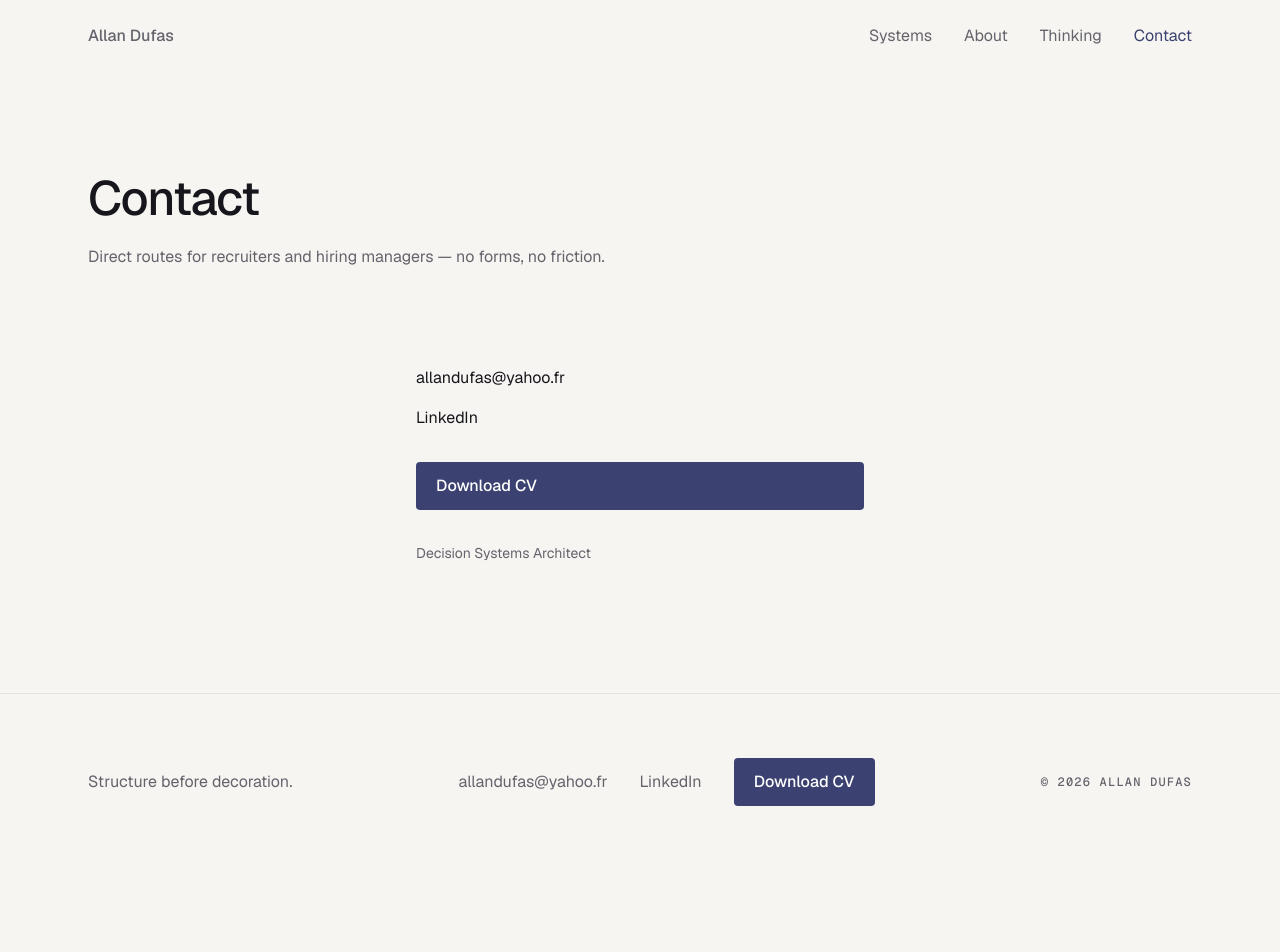
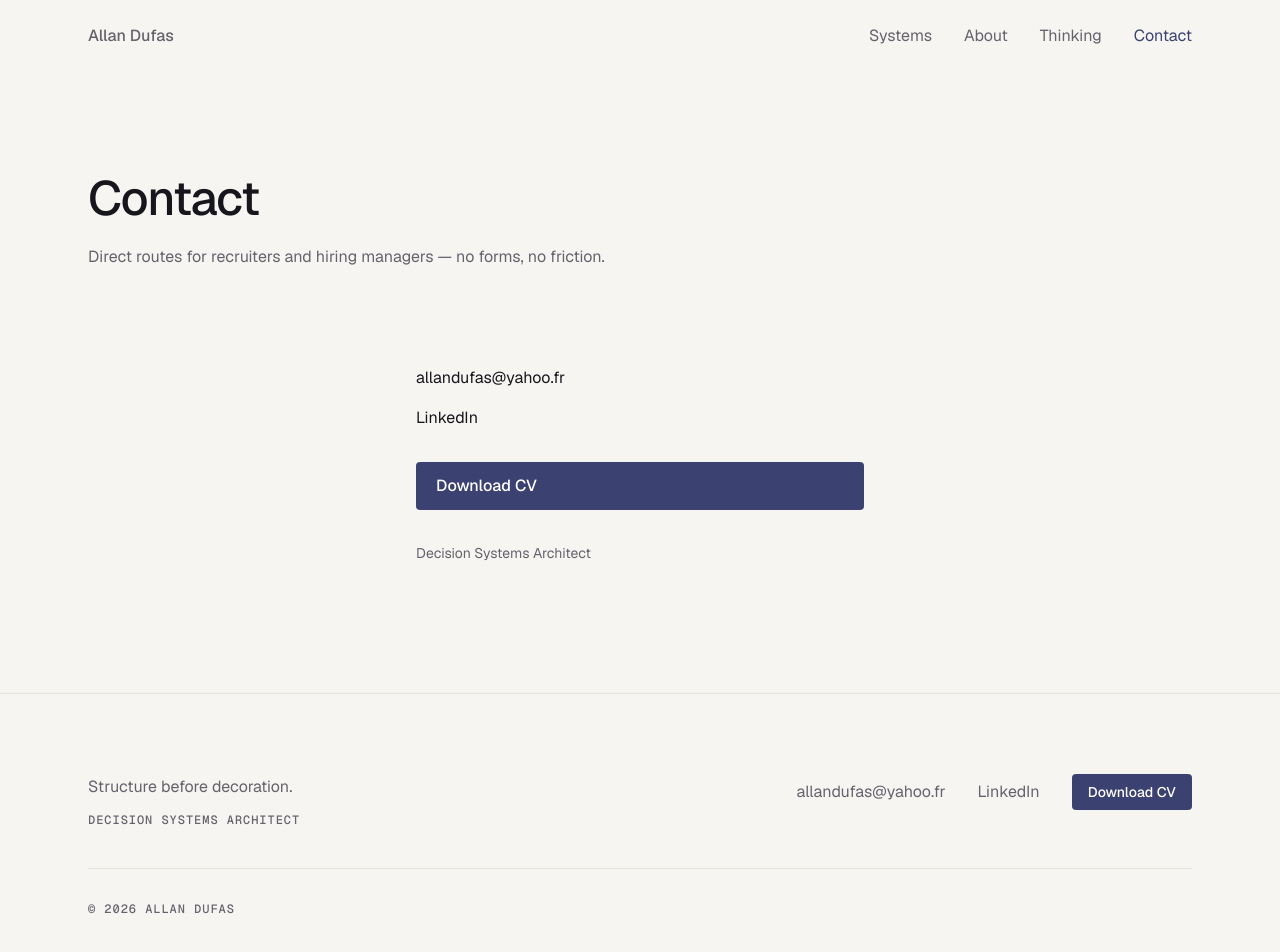
Before and after one commit to Shtrickyy/Allan_dufas_portfolio, a Next.js app: page /contact in a window 1280 px wide. Shown: the top 952 px of the page. Before the commit the page ends 870 px from the top, so only its background shows below. Built offline with nearby package versions, Linux system fonts and the light colour scheme; no server answers.

Commit message:
Launch polish

```diff
--- a/app/about/page.tsx
+++ b/app/about/page.tsx
@@ -13,7 +13,7 @@ export const metadata: Metadata = {
 
 export default function AboutPage() {
   return (
-    <PageContainer className="pb-16 md:pb-24 lg:pb-32">
+    <PageContainer className="pb-20 md:pb-28 lg:pb-32">
       <ScaffoldHeading
         title={aboutCopy.title}
         description={aboutCopy.description}
--- a/app/contact/page.tsx
+++ b/app/contact/page.tsx
@@ -20,7 +20,7 @@ export const metadata: Metadata = {
 
 export default function ContactPage() {
   return (
-    <PageContainer className="pb-16 md:pb-24 lg:pb-32">
+    <PageContainer className="pb-20 md:pb-28 lg:pb-32">
       <ScaffoldHeading
         title={contactCopy.title}
         description={contactCopy.description}
--- a/app/layout.tsx
+++ b/app/layout.tsx
@@ -4,14 +4,11 @@ import { GeistSans } from "geist/font/sans";
 
 import { Footer } from "@/components/layout/Footer";
 import { Navbar } from "@/components/layout/Navbar";
+import { rootMetadata } from "@/lib/site-metadata";
 
 import "./globals.css";
 
-export const metadata: Metadata = {
-  title: "Allan Dufas",
-  description:
-    "Turning fragmented expertise into coherent decision systems — across products, workflows, training and customer operations.",
-};
+export const metadata: Metadata = rootMetadata;
 
 export default function RootLayout({
   children,
--- a/app/page.tsx
+++ b/app/page.tsx
@@ -8,6 +8,7 @@ import { PatternSection } from "@/components/sections/PatternSection";
 import { SystemPreviewSection } from "@/components/sections/SystemPreviewSection";
 import { ThinkingPreview } from "@/components/sections/ThinkingPreview";
 import { homeCopy } from "@/constants/home";
+import { site } from "@/constants/site";
 import {
   getAllExperiments,
   getAllSystems,
@@ -20,8 +21,7 @@ import { toThinkingSummary } from "@/types/thinking";
 
 export const metadata: Metadata = {
   title: "Allan Dufas — I solve the same problem, every time.",
-  description:
-    "Turning fragmented expertise into coherent decision systems — across products, workflows, training and customer operations.",
+  description: site.description,
 };
 
 export default function Home() {
--- a/app/systems/page.tsx
+++ b/app/systems/page.tsx
@@ -18,7 +18,7 @@ export default function SystemsPage() {
   const experiments = getAllExperiments().map(toExperimentSummary);
 
   return (
-    <PageContainer className="pb-16 md:pb-24 lg:pb-32">
+    <PageContainer className="pb-20 md:pb-28 lg:pb-32">
       <ScaffoldHeading
         title={systemsPageCopy.title}
         description={systemsPageCopy.description}
--- a/components/contact/CvDownloadAction.tsx
+++ b/components/contact/CvDownloadAction.tsx
@@ -1,14 +1,22 @@
 import { site } from "@/constants/site";
+import { cn } from "@/lib/utils";
 
 const cvButtonClassName =
-  "inline-flex h-auto rounded-sm bg-accent px-5 py-3 text-base font-medium text-white transition-colors hover:bg-accent-hover focus-visible:outline-2 focus-visible:outline-offset-2 focus-visible:outline-accent";
+  "inline-flex h-auto rounded-sm bg-accent font-medium text-white transition-colors hover:bg-accent-hover focus-visible:outline-2 focus-visible:outline-offset-2 focus-visible:outline-accent";
 
-export function CvDownloadAction() {
+type CvDownloadActionProps = {
+  compact?: boolean;
+};
+
+export function CvDownloadAction({ compact = false }: CvDownloadActionProps) {
   return (
     <a
       href={encodeURI(site.cvPath)}
       download="Allan-Dufas-CV.pdf"
-      className={cvButtonClassName}
+      className={cn(
+        cvButtonClassName,
+        compact ? "px-4 py-2 text-sm" : "px-5 py-3 text-base",
+      )}
     >
       Download CV
     </a>
--- a/components/layout/Footer.tsx
+++ b/components/layout/Footer.tsx
@@ -14,11 +14,19 @@ export function Footer() {
   const year = new Date().getFullYear();
 
   return (
-    <footer className="border-t border-border bg-background">
-      <PageContainer className="flex flex-col gap-8 py-16 md:flex-row md:items-center md:justify-between">
-        <p className="max-w-md text-base text-ink-secondary">{site.signOff}</p>
+    <footer className="mt-auto border-t border-border bg-background">
+      <PageContainer className="py-16 md:py-20">
+        <div className="flex flex-col gap-10 md:flex-row md:items-start md:justify-between">
+          <div className="max-w-sm space-y-3">
+            <p className="text-base leading-relaxed text-ink-secondary">
+              {site.signOff}
+            </p>
+            <p className="font-mono text-xs font-medium tracking-[0.08em] text-ink-secondary uppercase">
+              {site.quietLabel}
+            </p>
+          </div>
 
-        <div className="flex flex-col gap-3 md:flex-row md:items-center md:gap-8">
+          <div className="flex flex-col gap-4 sm:flex-row sm:flex-wrap sm:items-center sm:gap-x-8 sm:gap-y-3">
             <Link href={site.emailHref} className={linkClassName}>
               {site.email}
             </Link>
@@ -30,10 +38,11 @@ export function Footer() {
             >
               {site.linkedInLabel}
             </Link>
-          <CvDownloadAction />
+            <CvDownloadAction compact />
+          </div>
         </div>
 
-        <p className="font-mono text-xs font-medium uppercase tracking-widest text-ink-secondary md:text-right">
+        <p className="mt-10 border-t border-border pt-8 font-mono text-xs font-medium tracking-[0.08em] text-ink-secondary uppercase">
           © {year} {site.name}
         </p>
       </PageContainer>
--- a/components/layout/Navbar.tsx
+++ b/components/layout/Navbar.tsx
@@ -2,7 +2,7 @@
 
 import Link from "next/link";
 import { usePathname } from "next/navigation";
-import { useState } from "react";
+import { useState, useSyncExternalStore } from "react";
 import { Menu, X } from "lucide-react";
 
 import { MobileNavOverlay } from "@/components/layout/MobileNavOverlay";
@@ -10,10 +10,34 @@ import { isNavActive, navItems } from "@/constants/nav";
 import { site } from "@/constants/site";
 import { cn } from "@/lib/utils";
 
+const SCROLL_THRESHOLD = 40;
+
+function subscribeScroll(onStoreChange: () => void) {
+  window.addEventListener("scroll", onStoreChange, { passive: true });
+  return () => window.removeEventListener("scroll", onStoreChange);
+}
+
+function getScrollSnapshot() {
+  return window.scrollY > SCROLL_THRESHOLD;
+}
+
+function getServerScrollSnapshot() {
+  return false;
+}
+
+function useNavbarScrolled() {
+  return useSyncExternalStore(
+    subscribeScroll,
+    getScrollSnapshot,
+    getServerScrollSnapshot,
+  );
+}
+
 export function Navbar() {
   const pathname = usePathname();
   const [mobileNavOpen, setMobileNavOpen] = useState(false);
   const [openedAtPath, setOpenedAtPath] = useState<string | null>(null);
+  const isScrolled = useNavbarScrolled();
 
   const isMobileMenuOpen = mobileNavOpen && openedAtPath === pathname;
 
@@ -37,7 +61,14 @@ export function Navbar() {
 
   return (
     <>
-      <header className="fixed inset-x-0 top-0 z-40">
+      <header
+        className={cn(
+          "fixed inset-x-0 top-0 z-40 transition-[background-color,backdrop-filter,border-color] duration-200 ease-out",
+          isScrolled
+            ? "border-b border-border bg-surface/85 backdrop-blur-md"
+            : "border-b border-transparent bg-transparent",
+        )}
+      >
         <nav
           aria-label="Primary"
           className="mx-auto flex h-16 max-w-[1200px] items-center justify-between px-6 md:h-[72px] md:px-8 lg:px-12"
--- a/constants/site.ts
+++ b/constants/site.ts
@@ -1,6 +1,8 @@
 export const site = {
   name: "Allan Dufas",
   quietLabel: "Decision Systems Architect",
+  description:
+    "Turning fragmented expertise into coherent decision systems — across products, workflows, training and customer operations.",
   email: "allandufas@yahoo.fr",
   emailHref: "mailto:allandufas@yahoo.fr",
   linkedInUrl: "https://www.linkedin.com/in/allan-dufas",
--- /dev/null
+++ b/lib/site-metadata.ts
@@ -0,0 +1,38 @@
+import type { Metadata } from "next";
+
+import { site } from "@/constants/site";
+
+function getMetadataBase(): URL {
+  const configuredUrl = process.env.NEXT_PUBLIC_SITE_URL;
+  if (configuredUrl) {
+    return new URL(configuredUrl);
+  }
+
+  const vercelUrl = process.env.VERCEL_URL;
+  if (vercelUrl) {
+    return new URL(`https://${vercelUrl}`);
+  }
+
+  return new URL("http://localhost:3000");
+}
+
+export const rootMetadata: Metadata = {
+  metadataBase: getMetadataBase(),
+  title: {
+    default: site.name,
+    template: "%s",
+  },
+  description: site.description,
+  openGraph: {
+    title: site.name,
+    description: site.description,
+    siteName: site.name,
+    locale: "en_GB",
+    type: "website",
+  },
+  twitter: {
+    card: "summary",
+    title: site.name,
+    description: site.description,
+  },
+};
```
Also changed, not shown: app/icon.png (added). Lines whose indentation alone changed are shown as unchanged.
